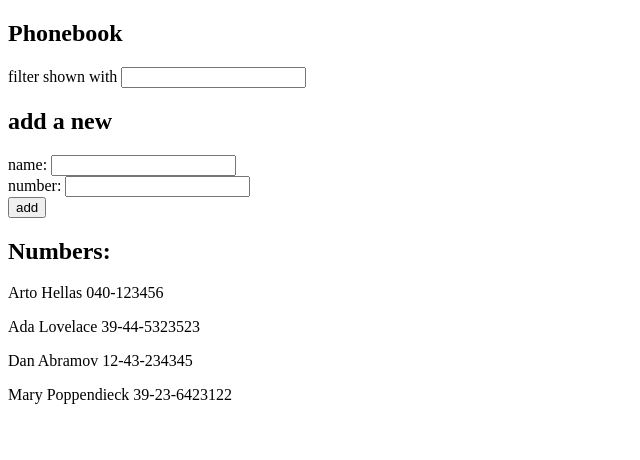
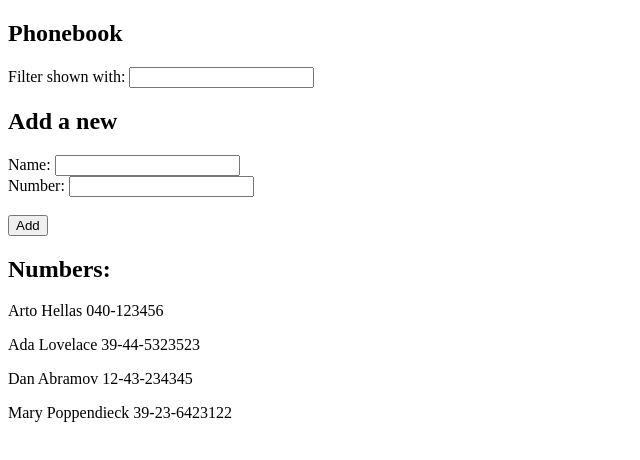
Before and after one commit to Mikkochu/FullstackOpen2019, a React (Create React App) app in the folder Osa2/puhelinluettelo/: page / in a window 1280 px wide. Shown: the top 460 px of the page, without its empty margins (0-640 px from the left). Built offline with nearby package versions, Linux system fonts and the light colour scheme.

Commit message:
Osa2 puhelinluettelo 2.10 tehty

```diff
--- a/Osa2/puhelinluettelo/src/App.js
+++ b/Osa2/puhelinluettelo/src/App.js
@@ -1,15 +1,7 @@
 import React, { useState } from "react";
-
-const Numbers = ({ listToShow }) => {
-  const allPersons = () =>
-    listToShow.map((item, index) => (
-      <p key={item.name}>
-        {item.name} {item.number}
-      </p>
-    ));
-
-  return <div>{allPersons()}</div>;
-};
+import Numbers from "./components/Numbers";
+import Filters from "./components/Filters";
+import Forms from "./components/Forms";
 
 const App = () => {
   const [persons, setPersons] = useState([
@@ -20,26 +12,9 @@ const App = () => {
   ]);
   const [newName, setNewName] = useState(""); // nimi inputin arvo
   const [newNumber, setNewNumber] = useState(""); //numero inputin arvo
-  const [filterNames, setFilterNames] = useState(""); //filter inputin arvo
-  const [showAll, setShowAll] = useState(true); //boolean, true jos filter inputissa tekstiä ja false jos ei
+  const [filterInput, setFilterInput] = useState(""); //filter inputin arvo
 
-  const filteredObj = () =>
-    persons.filter(person =>
-      person.name.toLowerCase().includes(filterNames.toLowerCase())
-    );
-
-  //console.log("FilteredLista", filteredObj());
-
-  const showList = () => {
-    let lista;
-    showAll ? (lista = persons) : (lista = filteredObj());
-
-    return lista;
-  };
-
-  //console.log("show", showList());
-
-  const handleChange = event => {
+  const handleChangeName = event => {
     let inputFieldValue = event.target.value;
     //console.log(inputFieldValue);
     setNewName(inputFieldValue);
@@ -54,62 +29,40 @@ const App = () => {
   const handleChangeFilter = event => {
     let inputFieldValue = event.target.value;
     //console.log("Filter", inputFieldValue);
-
-    if (inputFieldValue === "") {
-      setShowAll(true);
-    } else {
-      setShowAll(false);
-    }
-
-    setFilterNames(inputFieldValue);
+    setFilterInput(inputFieldValue);
   };
 
-  //console.log("NamesToShow", namesToShow());
-  console.log("ShowAll", showAll);
+  const AddName = event => {
+    event.preventDefault();
+    const personObj = { name: newName, number: newNumber };
 
-  const addName = event => {
-    event.preventDefault();
-
-    //Lisää nimen ja numeron objektiin
-    const newPersonObject = {
-      name: newName,
-      number: newNumber
-    };
-
-    //Testaa onko newName listassa, palauttaa boolean
-    let etsiNimi = newName =>
-      persons.map(person => person.name).includes(newName);
-
-    if (etsiNimi(newName)) {
+    const checkList = persons.map(person => person.name);
+    if (checkList.includes(newName)) {
       alert(`${newName} is already added to the phonebook`);
     } else {
-      setPersons(persons.concat(newPersonObject));
-      setNewName("");
-      setNewNumber("");
+      setPersons(persons.concat(personObj));
     }
+    setNewName("");
+    setNewNumber("");
   };
-
-  //console.log("Persons", persons);
 
   return (
     <div>
       <h2>Phonebook</h2>
-      <form onSubmit={addName}>
-        <div>
-          filter shown with{" "}
-          <input value={filterNames} onChange={handleChangeFilter} />
-          <h2>add a new</h2>
-          name: <input value={newName} onChange={handleChange} />
-        </div>
-        <div>
-          number: <input value={newNumber} onChange={handleChangeNumber} />
-        </div>
-        <div>
-          <button type="submit">add</button>
-        </div>
-      </form>
-      <h2>Numbers: </h2>
-      <Numbers listToShow={showList()} />
+      <Filters
+        filterInput={filterInput}
+        handleChangeFilter={handleChangeFilter}
+      />
+      <h2>Add a new</h2>
+      <Forms
+        AddName={AddName}
+        newName={newName}
+        newNumber={newNumber}
+        handleChangeName={handleChangeName}
+        handleChangeNumber={handleChangeNumber}
+      />
+      <h2>Numbers:</h2>
+      <Numbers persons={persons} filterInput={filterInput} />
     </div>
   );
 };
--- /dev/null
+++ b/Osa2/puhelinluettelo/src/components/Filters.js
@@ -0,0 +1,12 @@
+import React from "react";
+
+const Filters = ({ filterInput, handleChangeFilter }) => {
+  return (
+    <div>
+      Filter shown with:{" "}
+      <input value={filterInput} onChange={handleChangeFilter} />
+    </div>
+  );
+};
+
+export default Filters;
--- /dev/null
+++ b/Osa2/puhelinluettelo/src/components/Forms.js
@@ -0,0 +1,28 @@
+import React from "react";
+
+const Forms = ({
+  AddName,
+  newName,
+  newNumber,
+  handleChangeName,
+  handleChangeNumber
+}) => {
+  return (
+    <div>
+      <form onSubmit={AddName}>
+        <div>
+          Name: <input value={newName} onChange={handleChangeName} />
+        </div>
+        <div>
+          Number: <input value={newNumber} onChange={handleChangeNumber} />
+        </div>
+        <div>
+          <br />
+          <button type="submit">Add</button>
+        </div>
+      </form>
+    </div>
+  );
+};
+
+export default Forms;
--- /dev/null
+++ b/Osa2/puhelinluettelo/src/components/Numbers.js
@@ -0,0 +1,16 @@
+import React from "react";
+
+const Numbers = ({ persons, filterInput }) => {
+  //filtteröidään person-lista filtteröintikentän perusteella ja sitten renderöidään filtteröidyt näytölle
+  return persons
+    .filter(person =>
+      person.name.toLowerCase().includes(filterInput.toLowerCase())
+    )
+    .map((person, index) => (
+      <p key={index}>
+        {person.name} {person.number}
+      </p>
+    ));
+};
+
+export default Numbers;
```
